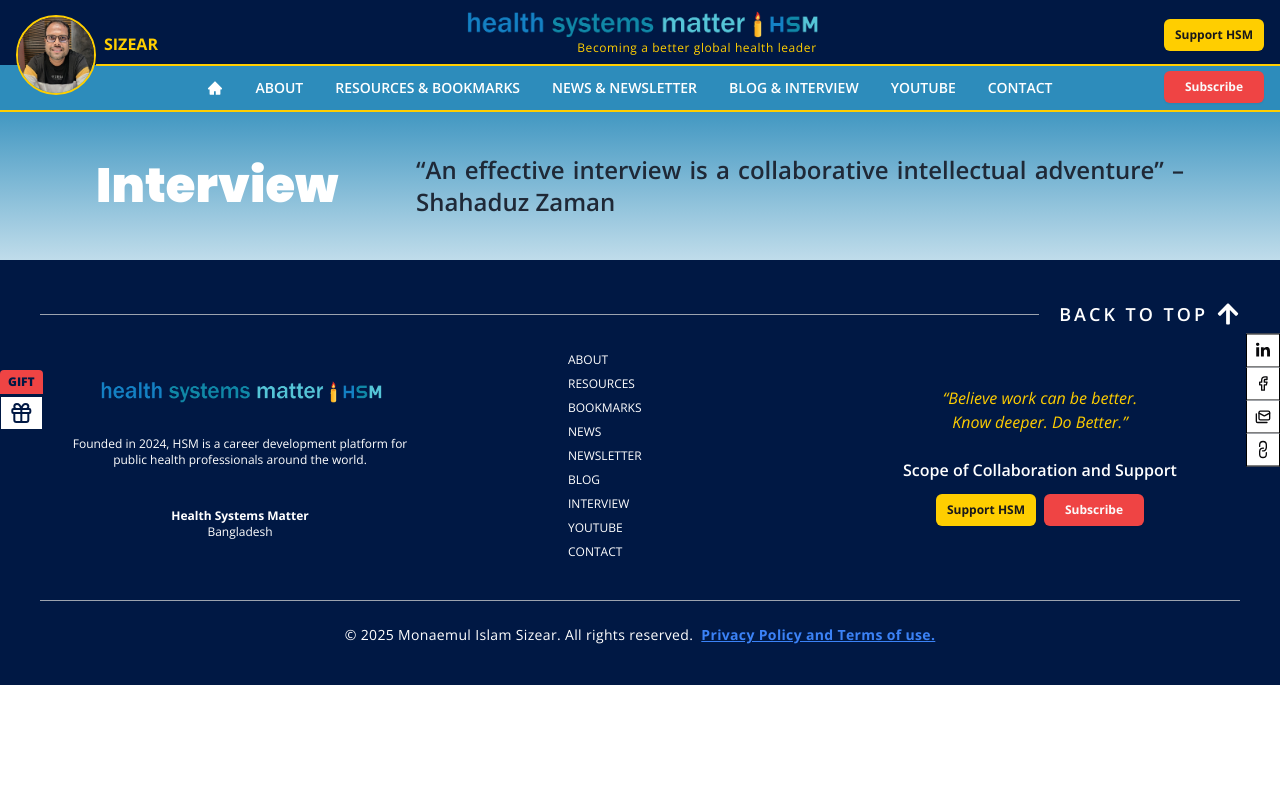
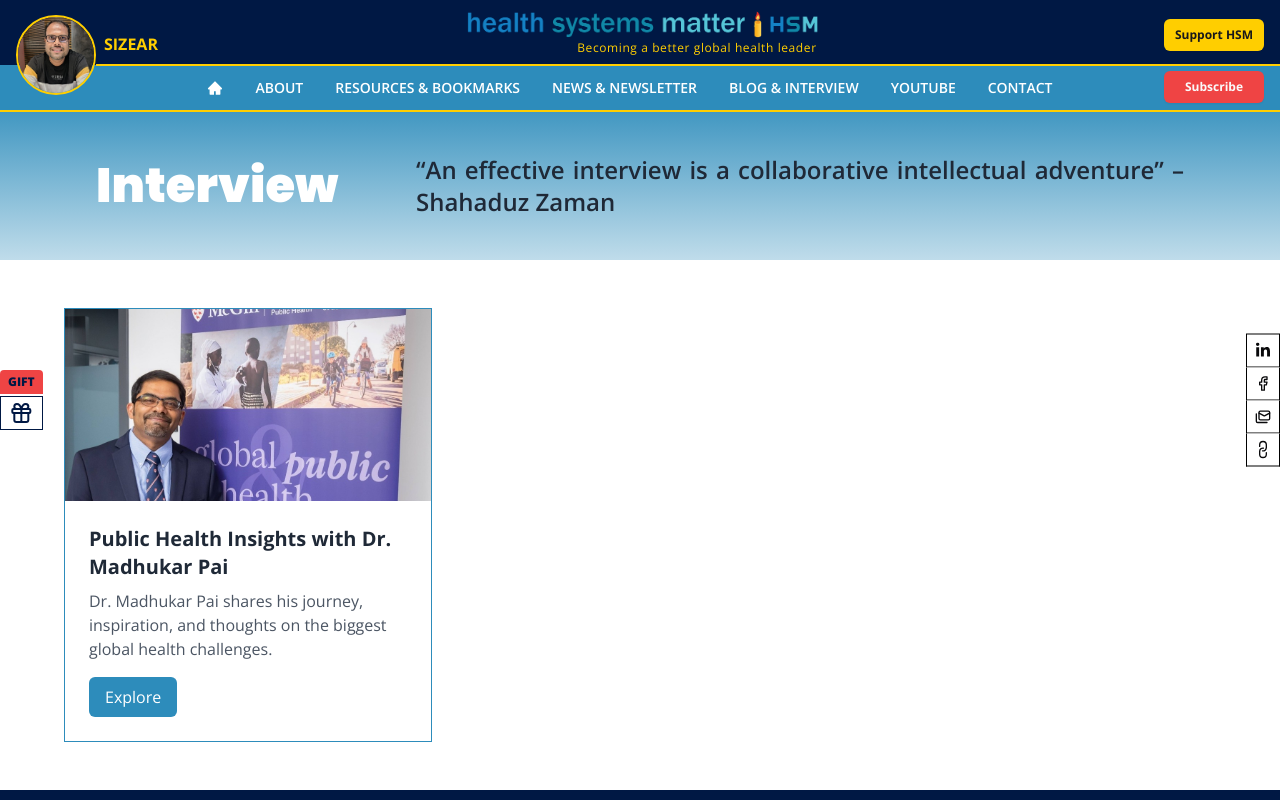
Before and after one commit to mehrabhossain1/hsm, a Next.js app: page /interview in a window 1280 px wide. Shown: the top 800 px of the page. Built offline with nearby package versions, Linux system fonts and the light colour scheme.

Commit message:
interview page

```diff
--- a/app/interview/page.tsx
+++ b/app/interview/page.tsx
@@ -1,9 +1,33 @@
+"use client";
+
+import Image from "next/image";
+import Link from "next/link";
+
+const interviews = [
+  {
+    id: 1,
+    title: "Public Health Insights with Dr. Madhukar Pai",
+    description:
+      "Dr. Madhukar Pai shares his journey, inspiration, and thoughts on the biggest global health challenges.",
+    image: "/interview/madhukar.jpg", // Ensure you have this image in the public folder
+    slug: "madhukar-pai",
+  },
+  // {
+  //   id: 2,
+  //   title: "The Future of Global Health with Dr. XYZ",
+  //   description:
+  //     "A discussion on emerging trends in public health and how young professionals can contribute.",
+  //   image: "/images/interview-global-health.jpg",
+  //   slug: "global-health",
+  // },
+];
+
 const InterviewPage = () => {
   return (
     <div>
       {/* Page Title Section */}
       <div className="relative w-full h-[150px] border-t-2 border-[#FFCE00]">
-        <div className="absolute inset-0 bg-gradient-to-b from-[#2D8CBB]/90  px-8 to-[#2D8CBB]/30 flex items-center">
+        <div className="absolute inset-0 bg-gradient-to-b from-[#2D8CBB]/90 px-8 to-[#2D8CBB]/30 flex items-center">
           <div className="max-w-screen-xl mx-auto flex justify-between items-center w-full px-16 flex-wrap gap-6">
             <h1 className="text-5xl font-[1000] text-white">Interview</h1>
             <p className="text-2xl max-w-3xl text-gray-800 font-semibold my-8 text-justify w-full md:w-auto">
@@ -13,6 +37,51 @@ const InterviewPage = () => {
           </div>
         </div>
       </div>
+
+      {/* Hero Image */}
+      {/* <div className="w-full h-[300px] relative">
+        <Image
+          src="/interview/Interview.jpg"
+          alt="Interview Section"
+          layout="fill"
+          objectFit="cover"
+          className="brightness-75"
+        />
+      </div> */}
+
+      {/* Interviews Section */}
+      <div className="max-w-screen-xl mx-auto px-16 py-12">
+        <div className="grid md:grid-cols-2 lg:grid-cols-3 gap-6">
+          {interviews.map((interview) => (
+            <div
+              key={interview.id}
+              className="bg-white border overflow-hidden transition-transform duration-300 hover:border border-[#2D8CBB]"
+            >
+              <Image
+                src={interview.image}
+                alt={interview.title}
+                width={500}
+                height={300}
+                className="w-full h-48 object-cover hover:scale-105 transition-transform duration-300"
+              />
+              <div className="p-6">
+                <Link
+                  href={`/interviews/${interview.slug}`}
+                  className="text-xl font-bold text-gray-800 hover:underline"
+                >
+                  {interview.title}
+                </Link>
+                <p className="text-gray-600 mt-2">{interview.description}</p>
+                <Link href={`/interviews/${interview.slug}`}>
+                  <button className="mt-4 bg-[#2D8CBB] text-white px-4 py-2 rounded-md hover:bg-[#1B6E99] transition">
+                    Explore
+                  </button>
+                </Link>
+              </div>
+            </div>
+          ))}
+        </div>
+      </div>
     </div>
   );
 };
```
Also changed, not shown: public/interview/Interview.jpg (added), public/interview/madhukar.jpg (added).
